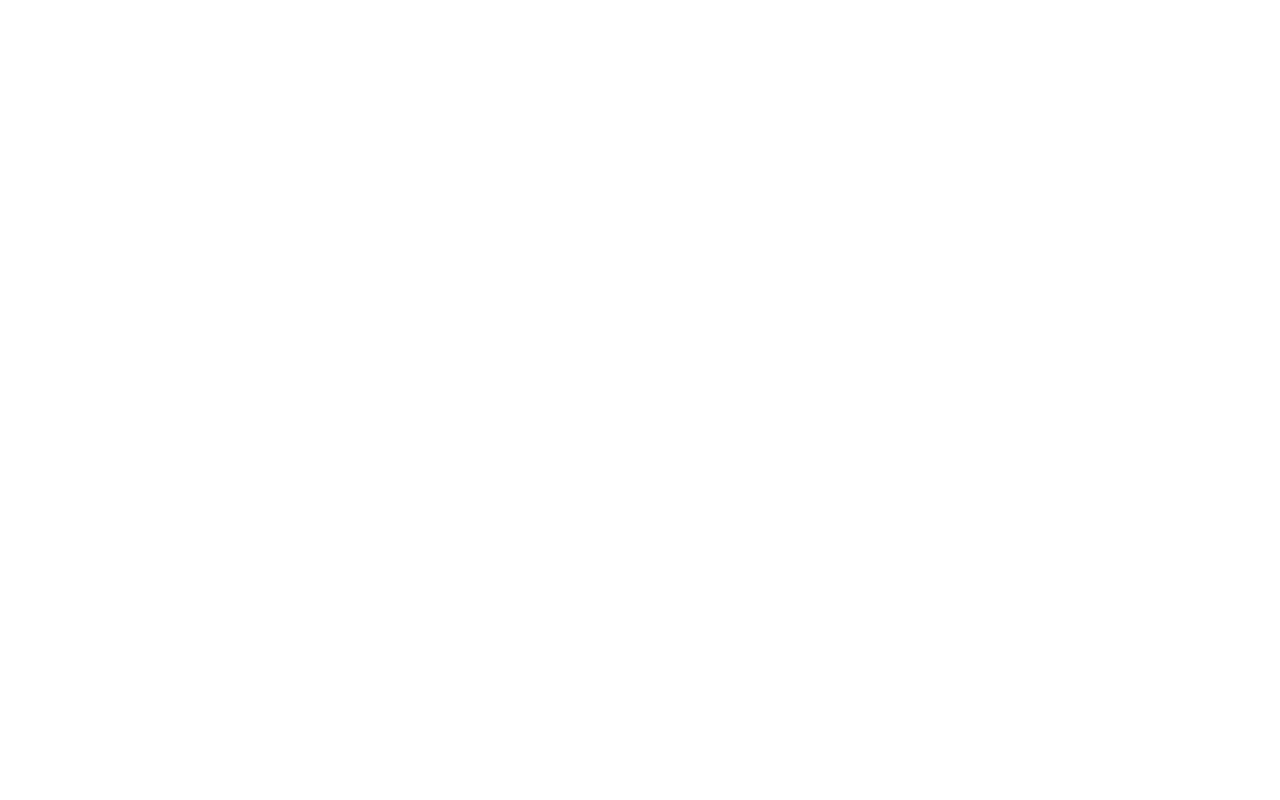
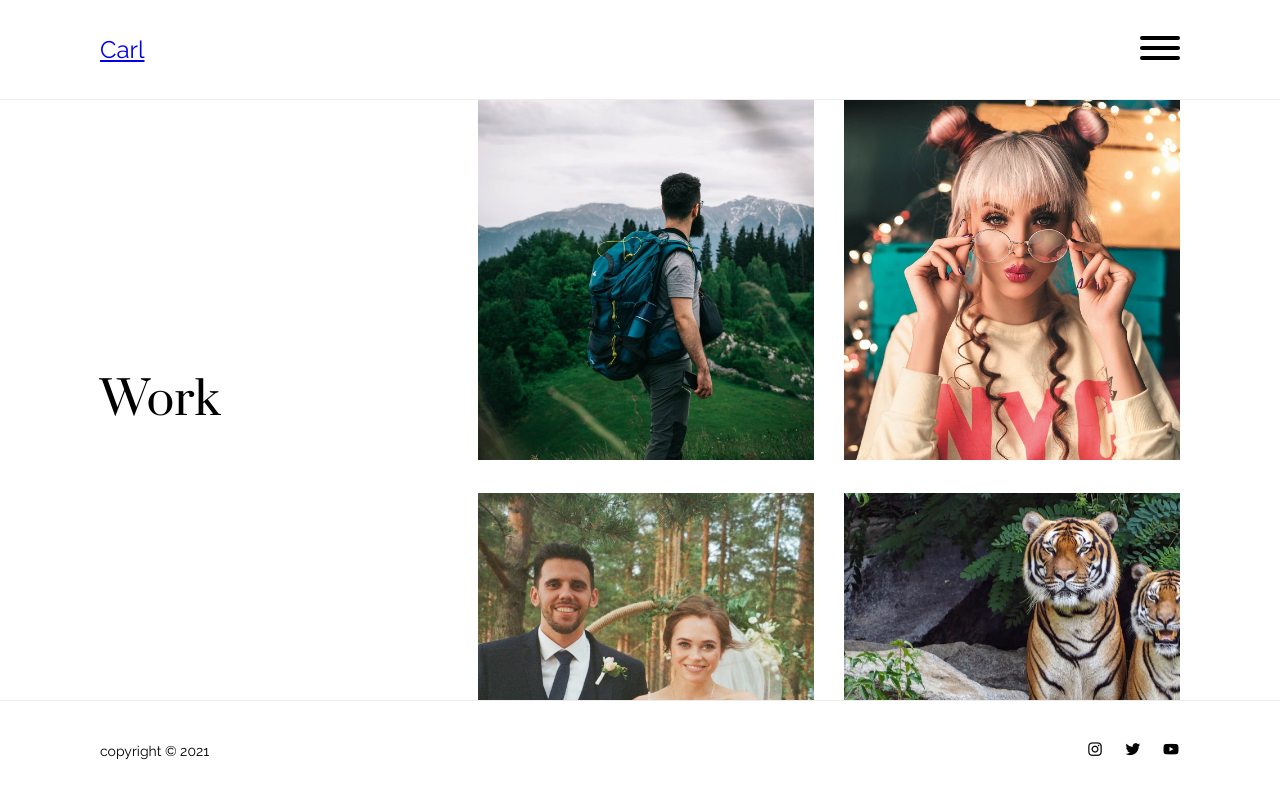
Before and after one commit to cloudlastresort/carlgriffin, a website: page work.html in a window 1280 px wide. Drawn offline with nearby package versions, Linux system fonts and the light colour scheme; some packages are replaced by stand-ins of ours; a script that the page names is missing.

Commit message:
added work page

```diff
--- a/scss/main.scss
+++ b/scss/main.scss
@@ -352,6 +352,38 @@ body{
     // clip-path: polygon(0 0, 100% 0, 100% 0,0 0);
 }
 
+.content.page .box-right .models{
+    list-style: none;
+    margin: 0;
+    padding:0;
+    width: 100%;
+    height: 100%;
+    overflow-y: scroll;
+    display: flex;
+    flex-wrap: wrap;
+    align-items: center;
+    justify-content: space-between;
+    // clip-path: polygon(0 0, 100% 0, 100% 0,0 0);
+}
+.content.page .box-right .models::-webkit-scrollbar{
+   width:4px;
+}
+.content.page .box-right .models::-webkit-scrollbar-thumb{
+    background:var(--color-2);
+ }
+ .content.page .box-right .models li{
+    width: calc(50% - 15px);
+    margin-bottom: 30px;
+ }
+ .content.page .box-right .models li:nth-last-child(-n +2){
+    margin-bottom: 0;
+ }
+ .content.page .box-right .models li .img-cover{
+    object-fit: cover;
+    object-position: center;
+    width: 100%;
+    height: 360px;
+ }
 // -----------------CONTENT WORK------------------------
 
 // --------------CONTACT PAGE-------------------
--- a/work.html
+++ b/work.html
@@ -12,11 +12,53 @@
     <title>Carl Griffin | Work</title>
 </head>
 <body data-barba="wrapper">
+    <!-- LOADER -->
+    <div class="loader"></div>
+
+    <!-- HEADER -->
+    <header class="header">
+        <a href="./index.html" class='logo'>Carl</a>
+        <button type='button' class="hamburger hamburger--collapse">
+            <span class="hamburger-box">
+                <span class="hamburger-inner"></span>
+            </span>
+        </button>
+        <nav class="nav">
+            <ul class="menu">
+            <li><a href="./index.html">Home</a></li>
+            <li><a href="./about.html">About</a></li>
+            <li><a href="./work.html">Work</a></li>
+            <li><a href="./contact.html">Contact</a></li>
+            </ul>
+        </nav>
+    </header>
 
     <main data-barba="container" data-barba-namespace="work">
+        <section class="content page">
+            <div class="box-left">
+                <h2>Work</h2>
+            </div>
+            <div class="box-right lg-gallary">
+                <ul class="models">
+                    <li><img src="./img/adventure.jpg" data-src='./img/adventure.jpg' alt="adventure" class="img-cover gallary"></li>
+                    <li><img src="./img/fashion.jpg" data-src='./img/fashion.jpg' alt="fashion" class="img-cover gallary"></li>
+                    <li><img src="./img/wedding.jpg" data-src='./img/wedding.jpg' alt="wedding" class="img-cover gallary"></li>
+                    <li><img src="./img/wildlife.jpg" data-src='./img/wildlife.jpg' alt="wildlife" class="img-cover gallary"></li>
 
+
+                </ul>
+            </div>
+        </section>
     </main>
-
+    <!-- FOOTER -->
+    <footer class="footer">
+        <p>copyright &copy; 2021</p>
+        <ul>
+            <li><a href=""><i class="bx bxl-instagram"></i></a></li>
+            <li><a href=""><i class="bx bxl-twitter"></i></a></li>
+            <li><a href=""><i class="bx bxl-youtube"></i></a></li>
+        </ul>
+    </footer>
 
     <script src='https://code.jquery.com/jquery-3.6.0.min.js'></script>
     <script src="https://cdnjs.cloudflare.com/ajax/libs/lightgallery/2.2.0-beta.0/lightgallery.min.js" integrity="sha512-wU4TPjLb8ZyiF0P/cAMcBJ0/ZYOZuQLjX5hUV6tTstUnyhEJ4XVc+UPHFQxpxulNOq2gvWNiuHz/om+0q6BClw==" crossorigin="anonymous" referrerpolicy="no-referrer"></script>
```
Also changed, not shown: css/main.css.
